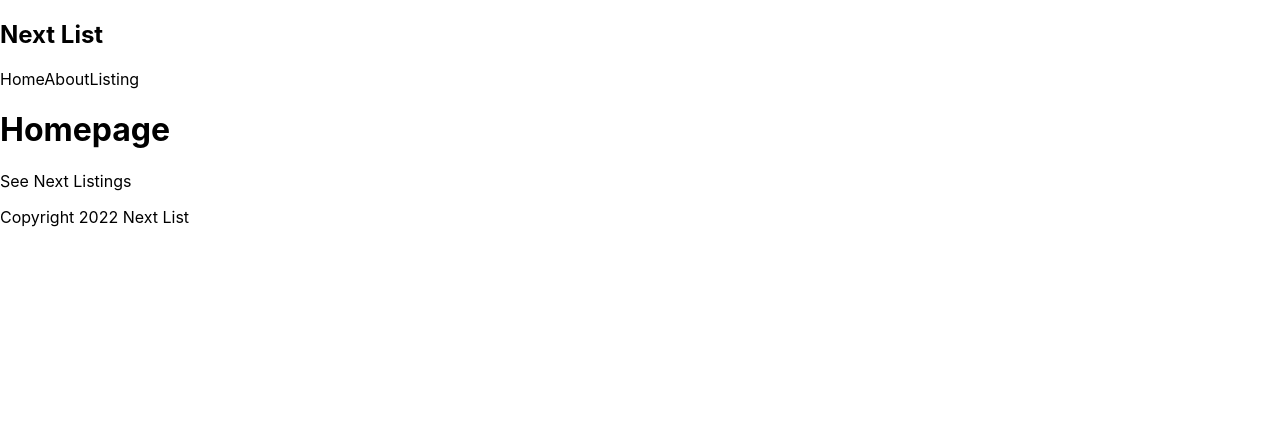
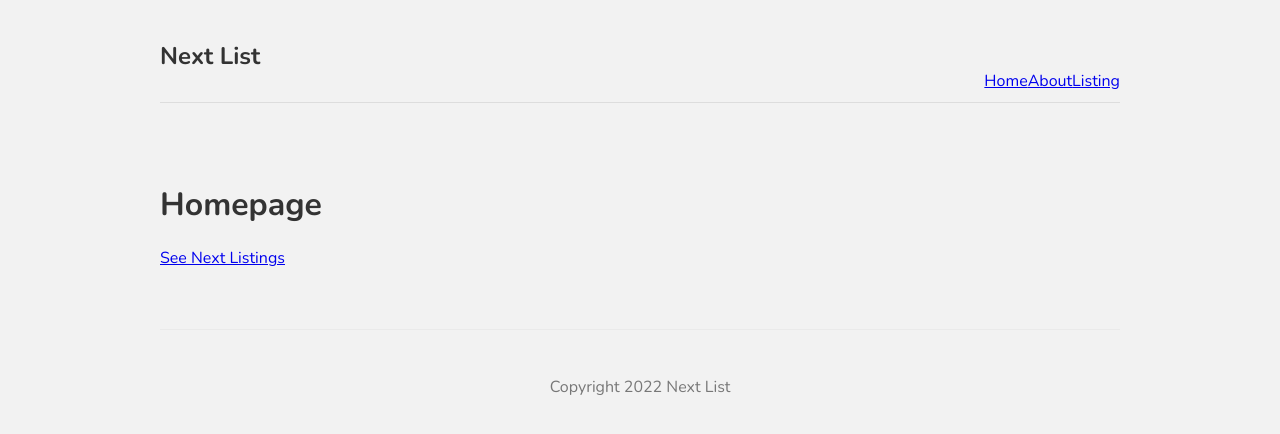
Before and after one commit to ZACOOPER5G/next-practice, a Next.js app: page / in a window 1280 px wide. Shown: the top 434 px of the page. Built offline with nearby package versions, Linux system fonts and the light colour scheme.

Commit message:
began adding basic layout styles

```diff
--- a/styles/globals.css
+++ b/styles/globals.css
@@ -1,26 +1,43 @@
-html,
+@import url('https://fonts.googleapis.com/css2?family=Nunito:wght@300;400;600;700&display=swap');
+
 body {
-  padding: 0;
-  margin: 0;
-  font-family: -apple-system, BlinkMacSystemFont, Segoe UI, Roboto, Oxygen,
-    Ubuntu, Cantarell, Fira Sans, Droid Sans, Helvetica Neue, sans-serif;
+  background: #f2f2f2;
+  color: #333;
+  font-family: "Nunito";
 }
 
-a {
-  color: inherit;
+.link {
+  color: #333;
   text-decoration: none;
 }
 
-* {
-  box-sizing: border-box;
+.content {
+  max-width: 960px;
+  margin: 0 auto !important;
 }
 
-@media (prefers-color-scheme: dark) {
-  html {
-    color-scheme: dark;
-  }
-  body {
-    color: white;
-    background: black;
-  }
+nav {
+  margin: 10px auto 80px;
+  padding: 10px 0;
+  display: flex;
+  justify-content: flex-end;
+  align-items: flex-end;
+  border-bottom: 1px solid #ddd;
 }
+
+nav .link {
+  margin-left: 12px;
+}
+
+nav .logo {
+  margin-right: auto;
+}
+
+footer {
+  display: block;
+  text-align: center;
+  padding: 30px 0;
+  margin-top: 60px;
+  color: #777;
+  border-top: 1px solid #eaeaea;
+}
```
